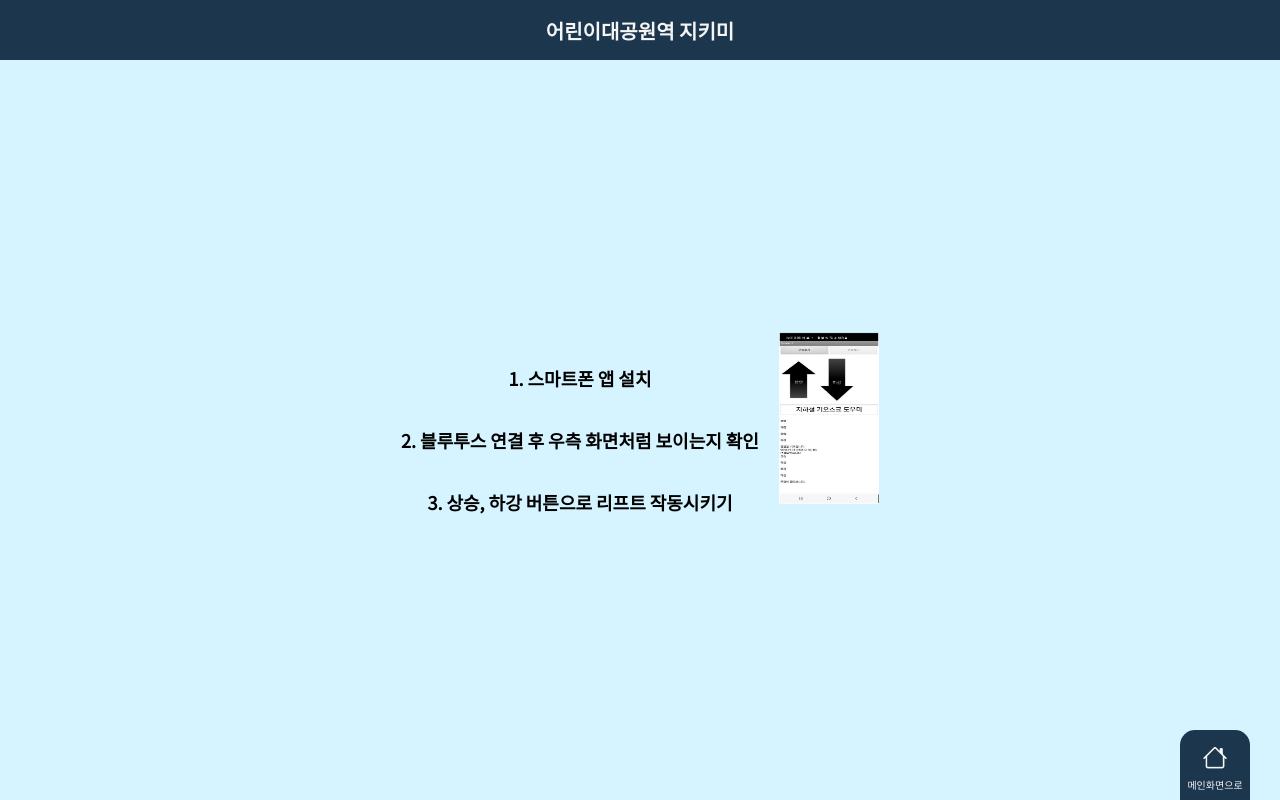
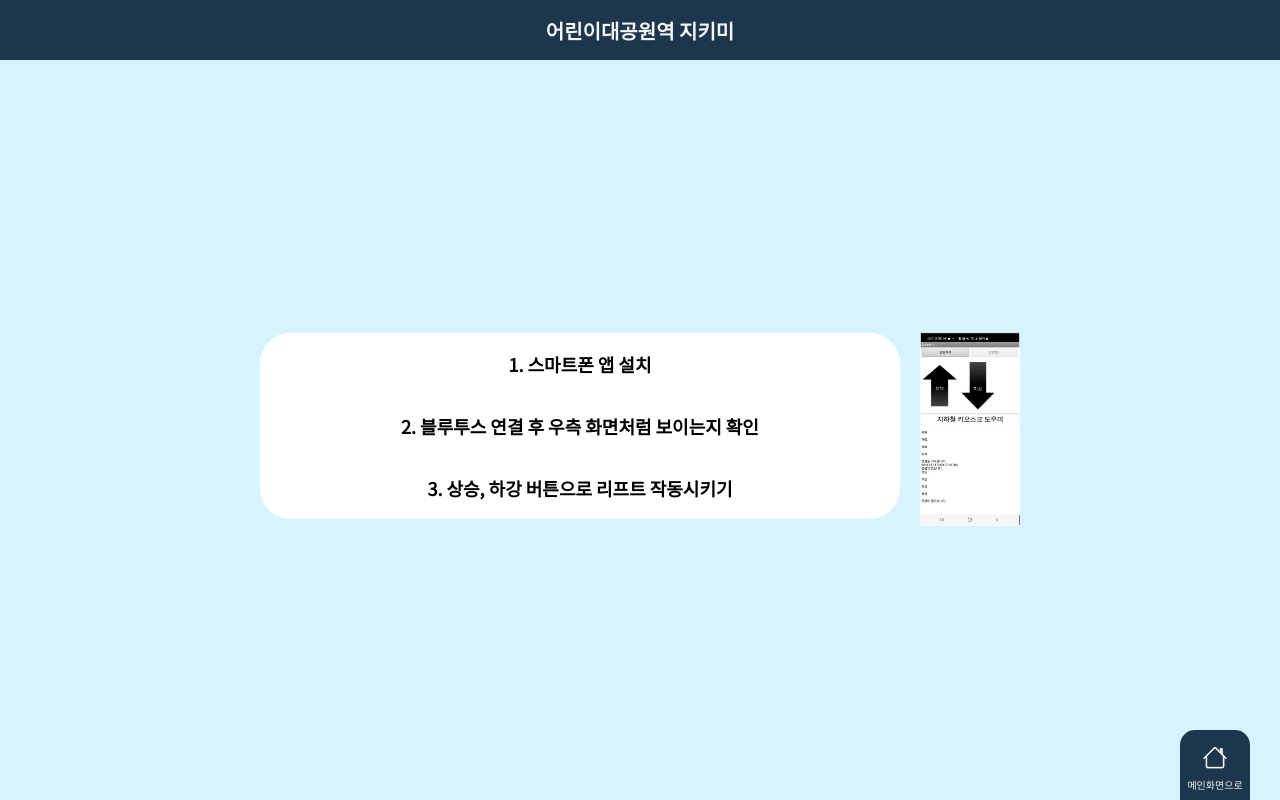
Before and after one commit to yh4752/2022_creative_SW_project_9team, a website: page views/lift.html in a window 1280 px wide. Drawn offline with nearby package versions, Linux system fonts and the light colour scheme; files that its build step writes are made by us from their sources; files whose address does not match are found by name.

Commit message:
modi css 2

```diff
--- a/public/css/lift.css
+++ b/public/css/lift.css
@@ -4,6 +4,11 @@ body {
 }
 
 .lift_des {
+  width: 50%;
+  height: 100%;
+  background-color: white;
+  border-radius: 30px;
+
   display: inline-block;
   display: flex;
   flex-direction: column;
@@ -32,5 +37,5 @@ body {
 
 .lift_img img {
   width: 100px;
-  height: 80%;
+  height: 90%;
 }
```
Also changed, not shown: views/sub_arrive.html (+1 -1 lines), views/subway.html (+1 -1 lines).
